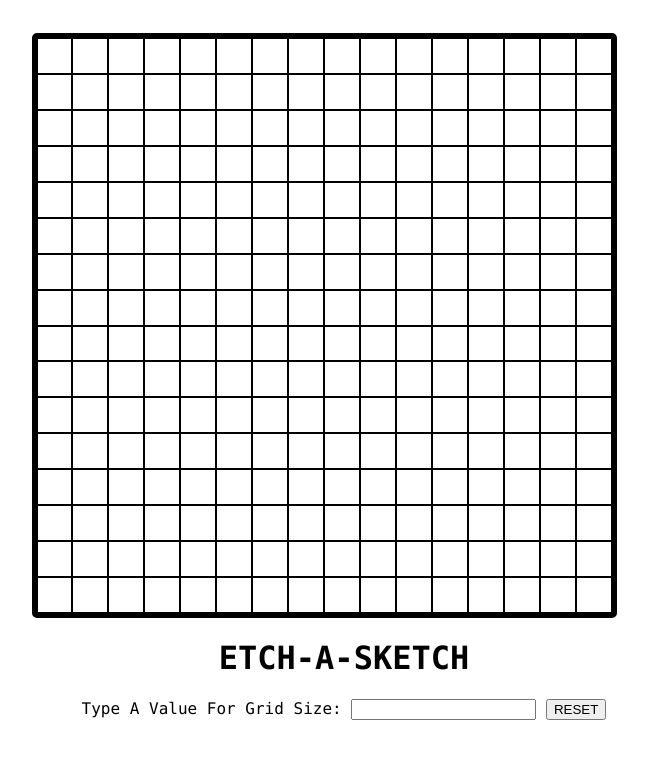
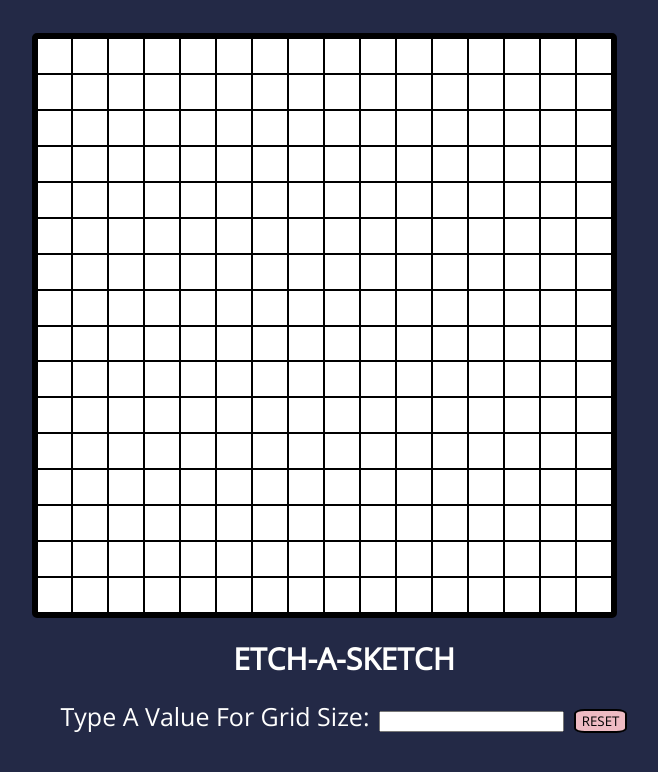
Before and after one commit to crusoebirkhead/etcha-sketch, a plain HTML site: page index.html in a window 1280 px wide. Shown: the whole page, without its empty margins (296-954 px from the left). Drawn offline with nearby package versions, Linux system fonts and the light colour scheme.

Commit message:
Final commit, applied finishing stylings. Need to get in the habit of pushing commits more frequently.

```diff
--- a/index.html
+++ b/index.html
@@ -2,9 +2,10 @@
 <html lang="en">
   <head>
     <meta charset="UTF-8" />
-    <meta name="viewport" content="width=device-width, initial-scale=1.0" />
-    <meta http-equiv="X-UA-Compatible" content="ie=edge" />
     <link rel="stylesheet" type="text/css" href="styles.css" />
+    <link rel="preconnect" href="https://fonts.googleapis.com">
+    <link rel="preconnect" href="https://fonts.gstatic.com" crossorigin>
+    <link href="https://fonts.googleapis.com/css2?family=Open+Sans&display=swap" rel="stylesheet">
     <title>Etch-A-Sketch</title>
   </head>
   <body>
--- a/styles.css
+++ b/styles.css
@@ -1,6 +1,32 @@
+body{
+  background-color: #232946;
+
+}
+
+h1{
+  font-family: 'Open Sans', sans-serif;
+  font-size: 30px;
+  color: #fffffe
+}
 html {
   text-align: center;
   font-family: Monaco;
+}
+
+label{
+  font-size: 25px;
+  color: #fffffe;
+  font-family: 'Open Sans', sans-serif;
+}
+
+.reset{
+  border: 2px solid black;
+  box-shadow: none;
+  background-color: #eebbc3;
+  border-radius: 20%;
+  font-family: 'Open Sans', sans-serif;
+  -webkit-appearance: none;
+    -moz-appearance: none;
 }
 
 .square {
@@ -9,7 +35,7 @@ html {
 }
 
 .color {
-  background-color: gray;
+  background-color: #b8c1ec;
   border: 1px solid black;
 }
 
```
Also changed, not shown: script.js (line endings or trailing spaces).
